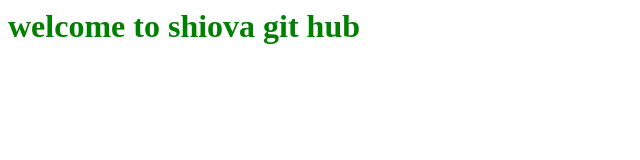
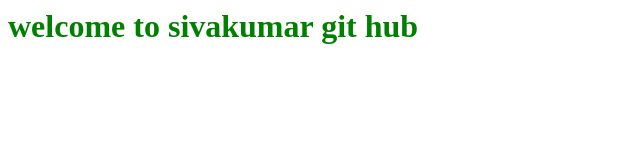
Before and after one commit to sivakumar8899/devops, a plain HTML site: page first.html in a window 1280 px wide. Shown: the whole page, without its empty margins (0-640 px from the left). Drawn offline with Linux system fonts and the light colour scheme.

Commit message:
new-commit

```diff
--- a/first.html
+++ b/first.html
@@ -1,5 +1,5 @@
 <html>
 <title>sample file</title>
-<bode><h1 style="color :green;">welcome to shiova git hub</h1>
+<bode><h1 style="color :green;">welcome to sivakumar git hub</h1>
 </body
 <html/>
```
